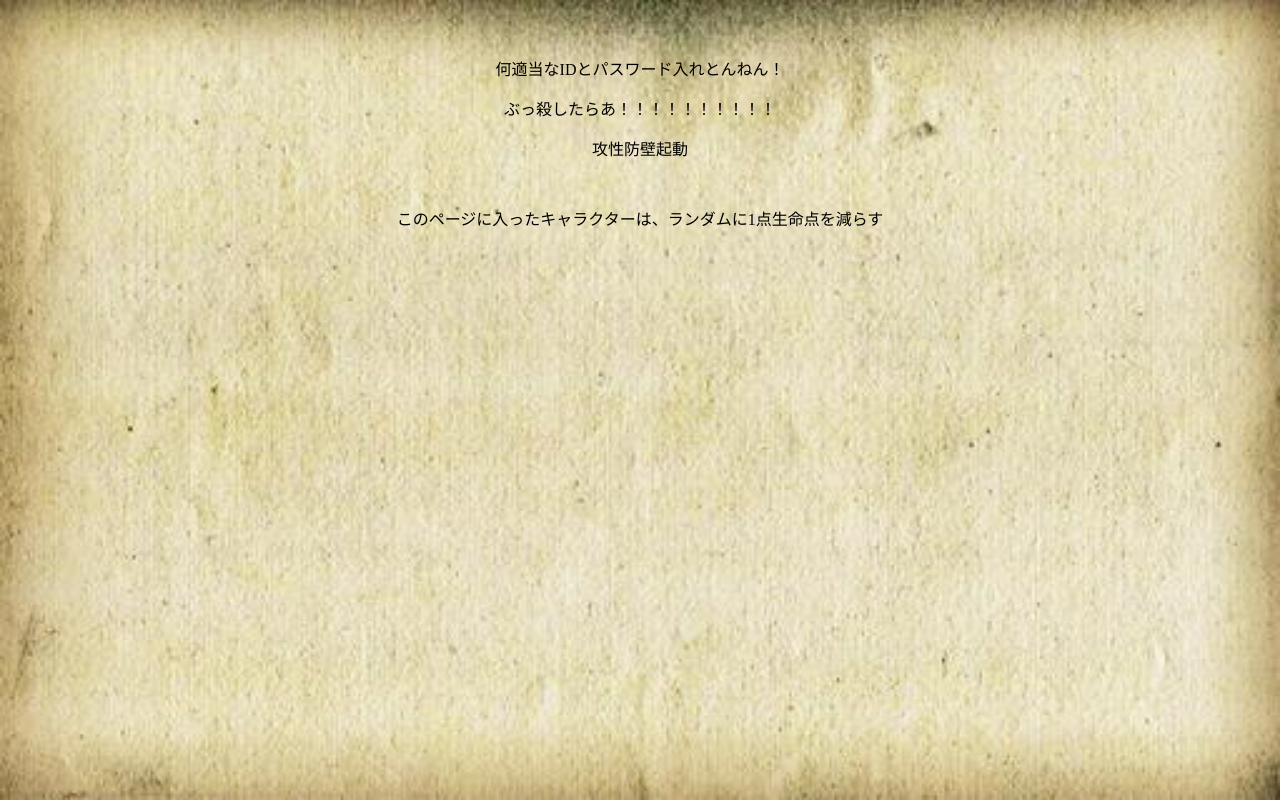
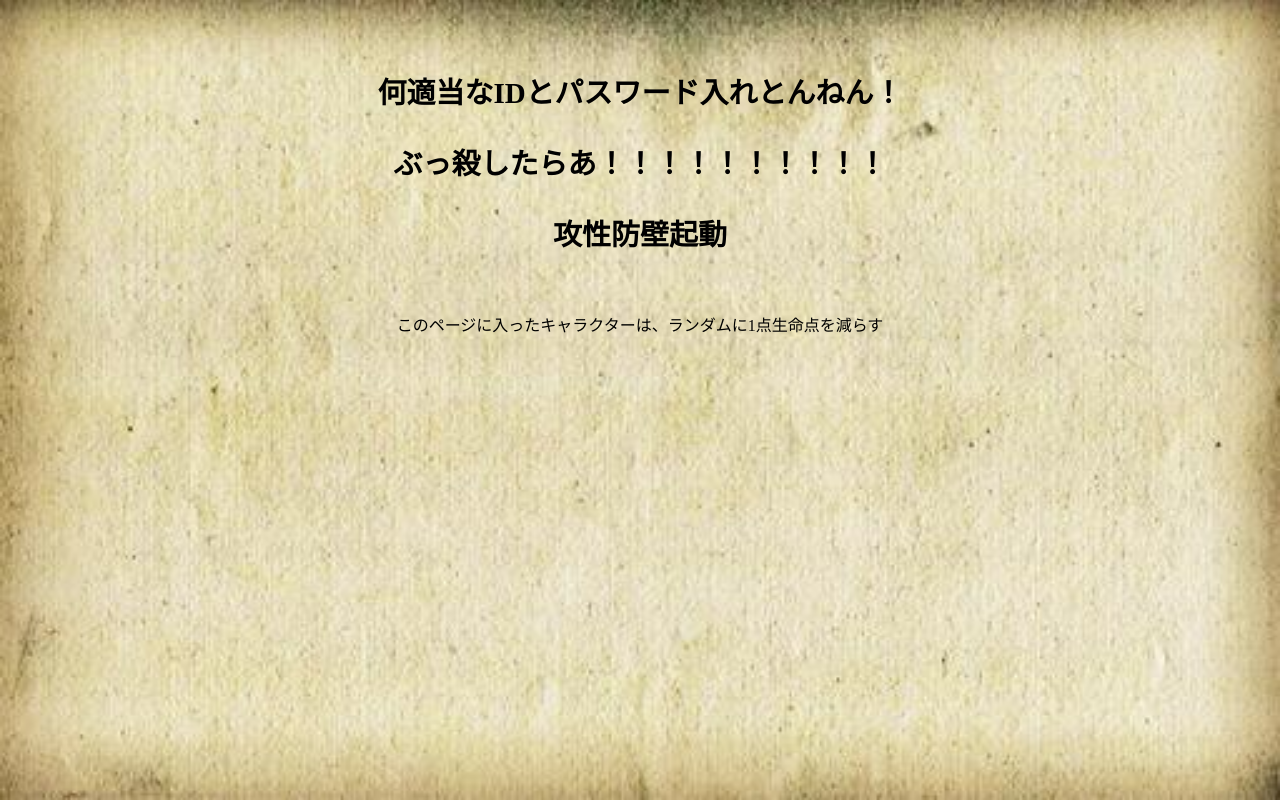
Before and after one commit to minfull1945/HIRASAKAKIKAN, a plain HTML site: page error.html in a window 1280 px wide. Drawn offline with Linux system fonts and the light colour scheme.

Commit message:
Update stylesheet.css

```diff
--- a/stylesheet.css
+++ b/stylesheet.css
@@ -27,3 +27,9 @@ body {
 .login_button{
 
 }
+
+
+#error_message p{
+  font-size:29px;
+  font-weight: bold;
+}
```
